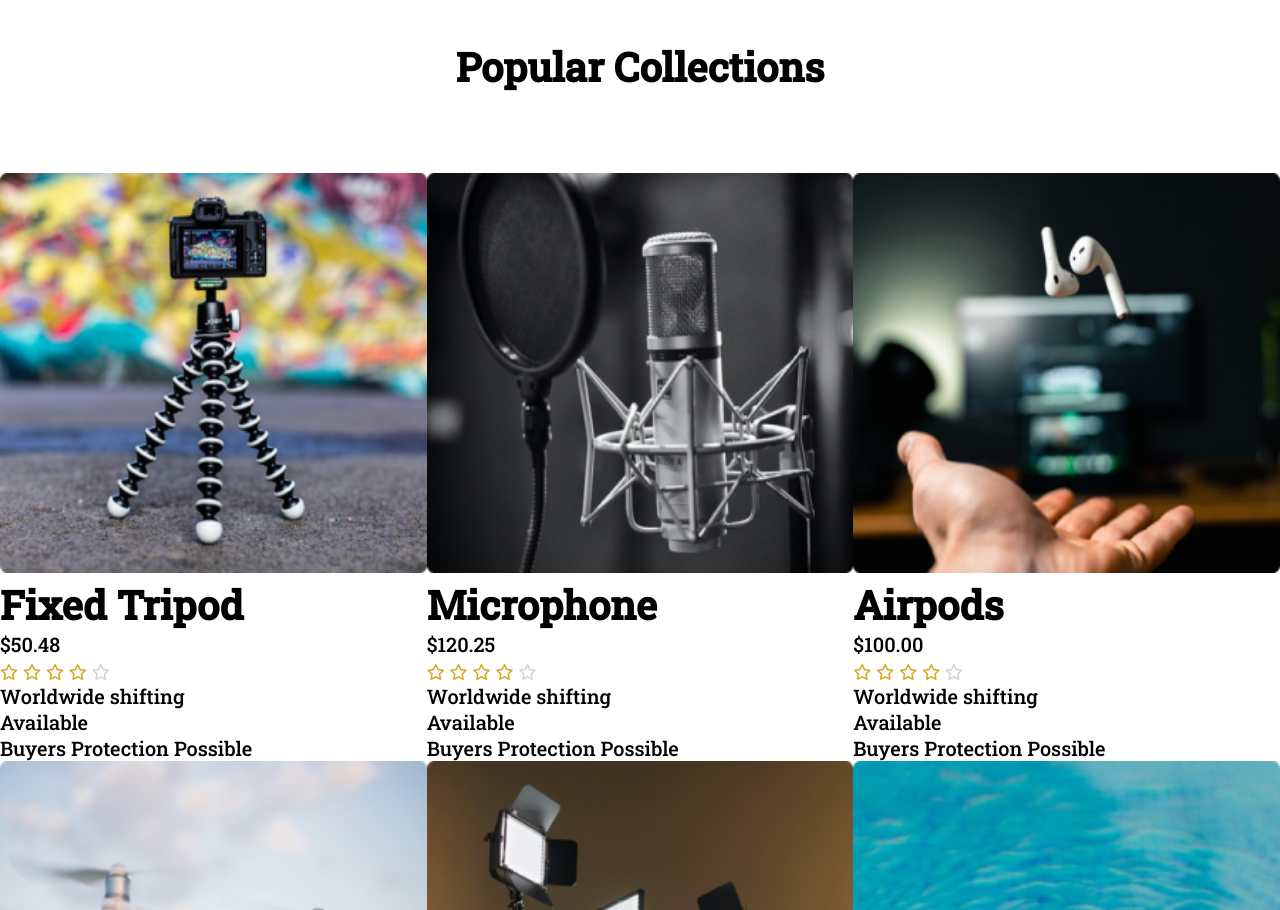
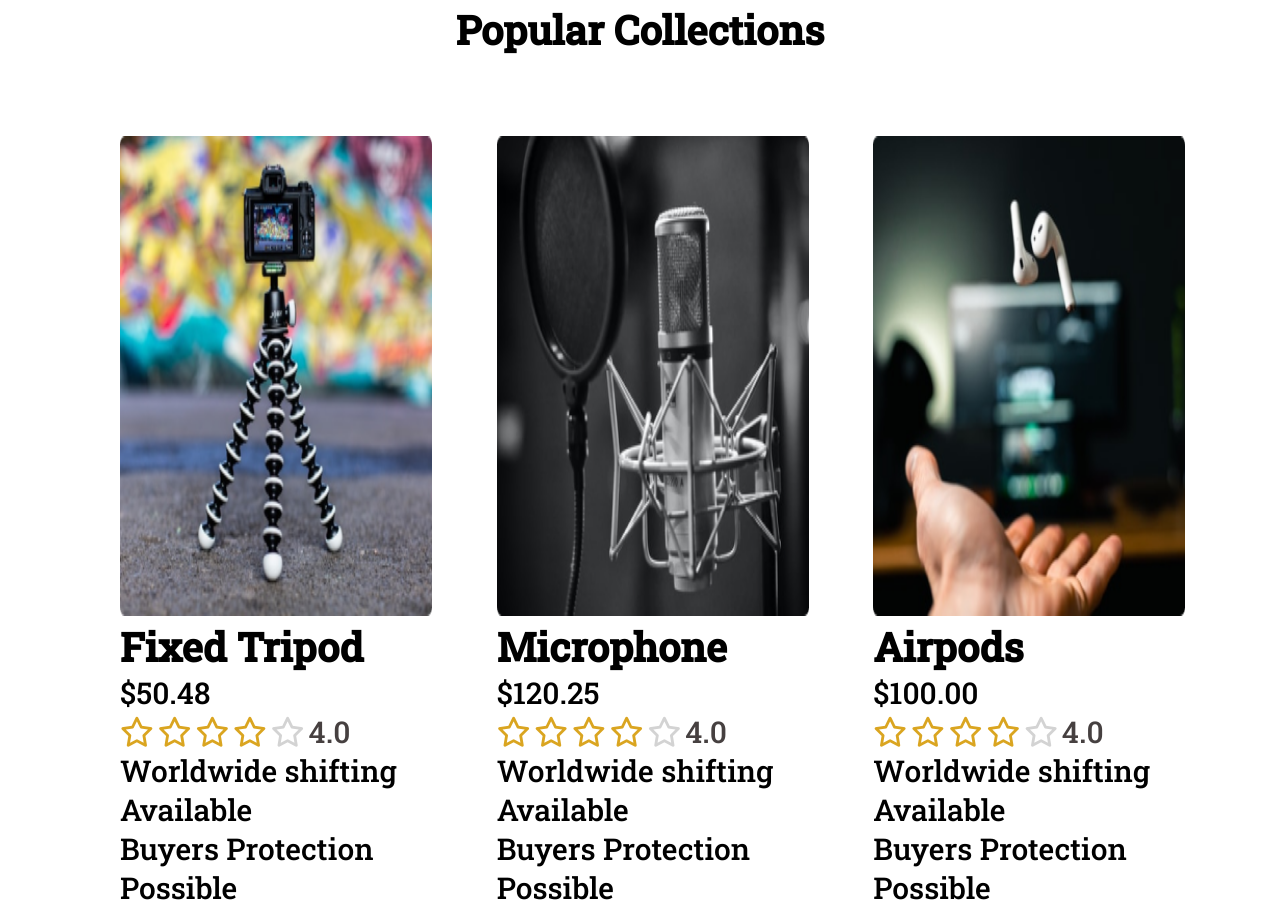
Before and after one commit to irfan-rumon/influencer-gear, a plain HTML site: page index.html in a window 1280 px wide. Shown: the part 898-1808 px from the top of the page. Drawn offline with Linux system fonts and the light colour scheme.

Commit message:
rating font updated

```diff
--- a/index.html
+++ b/index.html
@@ -34,7 +34,7 @@
                    <h1>Start your journey as</h1>
                    <h1>influencer</h1>
                    <p>Every Long journey starts with a single step. Let's
-                       start start your journey as influencer/
+                       start start your journey as an influencer.
                    </p>
                    <button class="btn">Start Now</button>
                </div>
@@ -70,6 +70,7 @@
                             <i class="far fa-star filled"></i>
                             <i class="far fa-star filled"></i>
                             <i class="far fa-star unfilled"></i>
+                            <span class="rating-value">4.0</span>
                         </div>
                         <div class="status">
                             <p>Worldwide shifting</p>
@@ -90,6 +91,7 @@
                             <i class="far fa-star filled"></i>
                             <i class="far fa-star filled"></i>
                             <i class="far fa-star unfilled"></i>
+                            <span class="rating-value">4.0</span>
                         </div>
                         <div class="status">
                             <p>Worldwide shifting</p>
@@ -110,6 +112,7 @@
                             <i class="far fa-star filled"></i>
                             <i class="far fa-star filled"></i>
                             <i class="far fa-star unfilled"></i>
+                            <span class="rating-value">4.0</span>
                         </div>
                         <div class="status">
                             <p>Worldwide shifting</p>
@@ -130,6 +133,7 @@
                             <i class="far fa-star filled"></i>
                             <i class="far fa-star filled"></i>
                             <i class="far fa-star unfilled"></i>
+                            <span class="rating-value">4.0</span>
                         </div>
                         <div class="status">
                             <p>Worldwide shifting</p>
@@ -150,6 +154,7 @@
                             <i class="far fa-star filled"></i>
                             <i class="far fa-star filled"></i>
                             <i class="far fa-star unfilled"></i>
+                            <span class="rating-value">4.0</span>
                         </div>
                         <div class="status">
                             <p>Worldwide shifting</p>
@@ -170,6 +175,7 @@
                             <i class="far fa-star filled"></i>
                             <i class="far fa-star filled"></i>
                             <i class="far fa-star unfilled"></i>
+                            <span class="rating-value">4.0</span>
                         </div>
                         <div class="status">
                             <p>Worldwide shifting</p>
@@ -190,6 +196,7 @@
                             <i class="far fa-star filled"></i>
                             <i class="far fa-star filled"></i>
                             <i class="far fa-star unfilled"></i>
+                            <span class="rating-value">4.0</span>
                         </div>
                         <div class="status">
                             <p>Worldwide shifting</p>
@@ -210,6 +217,7 @@
                             <i class="far fa-star filled"></i>
                             <i class="far fa-star filled"></i>
                             <i class="far fa-star unfilled"></i>
+                            <span class="rating-value">4.0</span>
                         </div>
                         <div class="status">
                             <p>Worldwide shifting</p>
@@ -230,6 +238,7 @@
                             <i class="far fa-star filled"></i>
                             <i class="far fa-star filled"></i>
                             <i class="far fa-star unfilled"></i>
+                            <span class="rating-value">4.0</span>
                         </div>
                         <div class="status">
                             <p>Worldwide shifting</p>
@@ -246,7 +255,7 @@
             </div>
 
             <div class="content-special-discount">
-                 <h3>Limited Time Offer</h3>
+                 <h1>Limited Time Offer</h1>
                  <p>Buy and Get 40% discount on this weekend</p>
                  <button class="btn">Buy Now</button>
             </div>
--- a/styles.css
+++ b/styles.css
@@ -6,9 +6,14 @@
 body{
     font-family: 'Lato', sans-serif;
     font-family: 'Open Sans', sans-serif;
-    font-family: 'Poppins', sans-serif;
+    font-family: 'Lato', sans-serif;
+    font-family: 'Open Sans', sans-serif;
     font-family: 'Roboto Slab', serif;
-    font-size: 20px;
+}
+
+p{
+    font-size: 30px;
+    font-weight: 10px;
 }
 
 
@@ -94,14 +99,26 @@ ul {
 .section-2 .collections{
     display: grid;
     grid-template-columns: repeat(3, 1fr);
-    /* row-gap: 60px;
-    column-gap: 10px; */
+    grid-row-gap: 50px;
+    grid-column-gap: 30px;
     place-items: center;
+    margin-left: 120px;
+    margin-right: 60px;
 }
 
 .section-2 .collections img{
-    width: 100%;
-    height: 400px;
+    width: 90%;
+    height: 480px;
+}
+
+
+.far.fa-star{
+   font-size: 30px;
+}
+
+.rating-value{
+    font-size: 30px;
+    color: rgb(70, 64, 64);
 }
 
 .filled{
@@ -117,7 +134,7 @@ ul {
     display: flex;
     flex-wrap: wrap;
     justify-content: space-between;
-    margin: 100px 80px;
+    margin: 120px;
 }
 
 .special-discount .picture-special-discount img{
```
